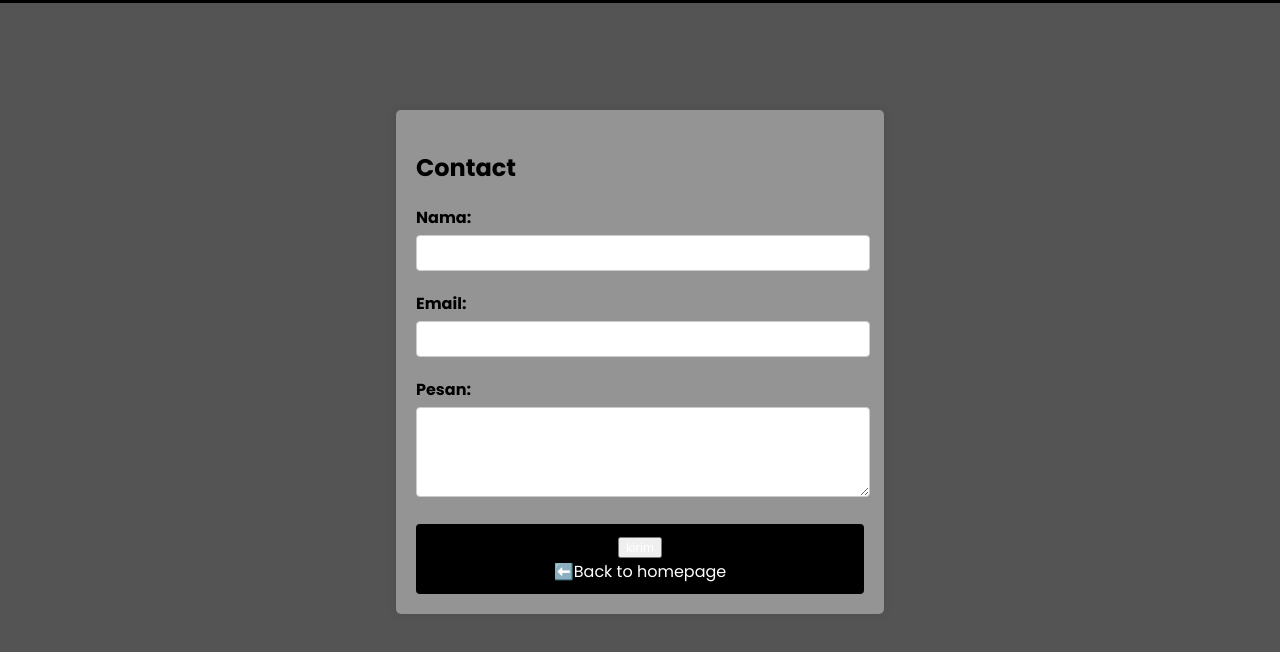
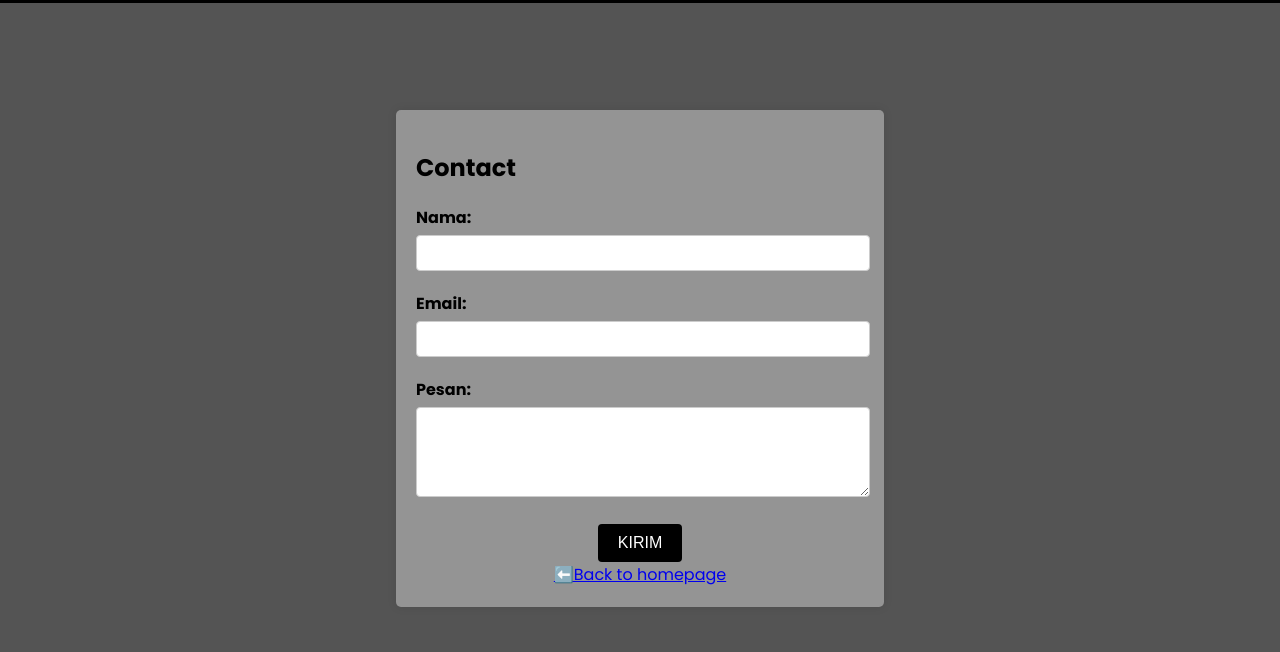
Before and after one commit to LittlebitCode/DyTe.github.io, a plain HTML site: page contact.html in a window 1280 px wide. Shown: the part 82-734 px from the top of the page. Drawn offline with Linux system fonts and the light colour scheme.

Commit message:
Update contact.html

```diff
--- a/contact.html
+++ b/contact.html
@@ -32,8 +32,8 @@
           <label for="message">Pesan:</label>
           <textarea id="message" name="message" rows="4" required></textarea>
         </div>
-        <div class="button" style="text-align: center;">
-           <button><a href="done.html">kirim</a></button> <br>
+        <div style="text-align: center;">
+        <button class="button"><a href="done.html">KIRIM</a></button> <br>
         <a href="index.html">⬅️Back to homepage</a>
         </div>
       </form>
```
